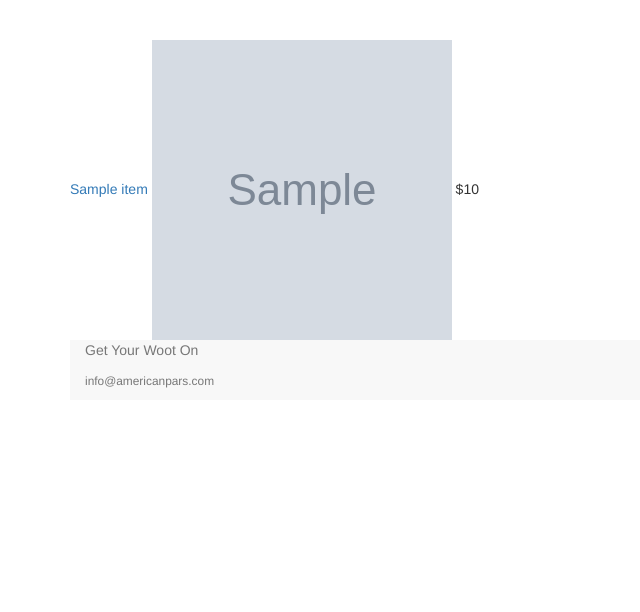
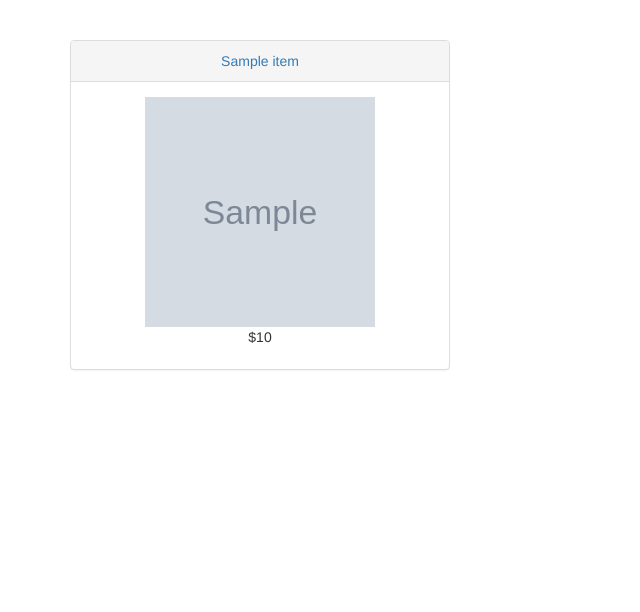
Before and after one commit to JGillmore/woot_clone, a Django app: template apps/items/templates/items/browse.html in a window 1280 px wide. Shown: the part 60-672 px from the top of the page, without its empty margins (0-640 px from the left). Run offline with Django 3.2, Linux system fonts and the light colour scheme; the template is opened without the code that fills it: most values are stand-ins (such as "Sample title", 1, 10 or a date in 2020); grey boxes marked "Sample" are stand-in pictures; parts of the project's set-up code (start-up, migrations or seed data) failed here and were passed over; some libraries are stand-ins or nearby versions.

Commit message:
touch up browse page

```diff
--- a/apps/items/templates/items/browse.html
+++ b/apps/items/templates/items/browse.html
@@ -1,11 +1,15 @@
 {% extends 'layout.html' %}
+
+{% block title %}Browse{% endblock %}
 
 {% block content %}
   {% for item in items %}
-    <div>
-      <a href='{% url 'items:item' id=item.id %}'>{{item.name}}
-      <img height=300px width=300px src='{{item.image}}'></a>
-      ${{item.price}}
-    <div>
+    <div class='col-xs-12 col-sm-6 col-md-4 item panel panel-default'>
+      <div class="panel-heading"><a href='{% url 'items:item' id=item.id %}'>{{item.name}}</a></div>
+      <div class="panel-body">
+        <img height=230px width=230px src='{{item.image}}'>
+        <p>${{item.price}}</p>
+      </div>
+    </div>
   {% endfor %}
 {% endblock %}
--- a/static/css/styles.css
+++ b/static/css/styles.css
@@ -39,3 +39,11 @@ footer{
 .layout{
   min-height: calc(100vh - 60px);
 }
+
+/* BROWSE PAGE */
+.item{
+  border: 1px solid #F8F8F8;
+  padding: 0px !important;
+  height: 330px;
+  text-align: center;
+}
```
